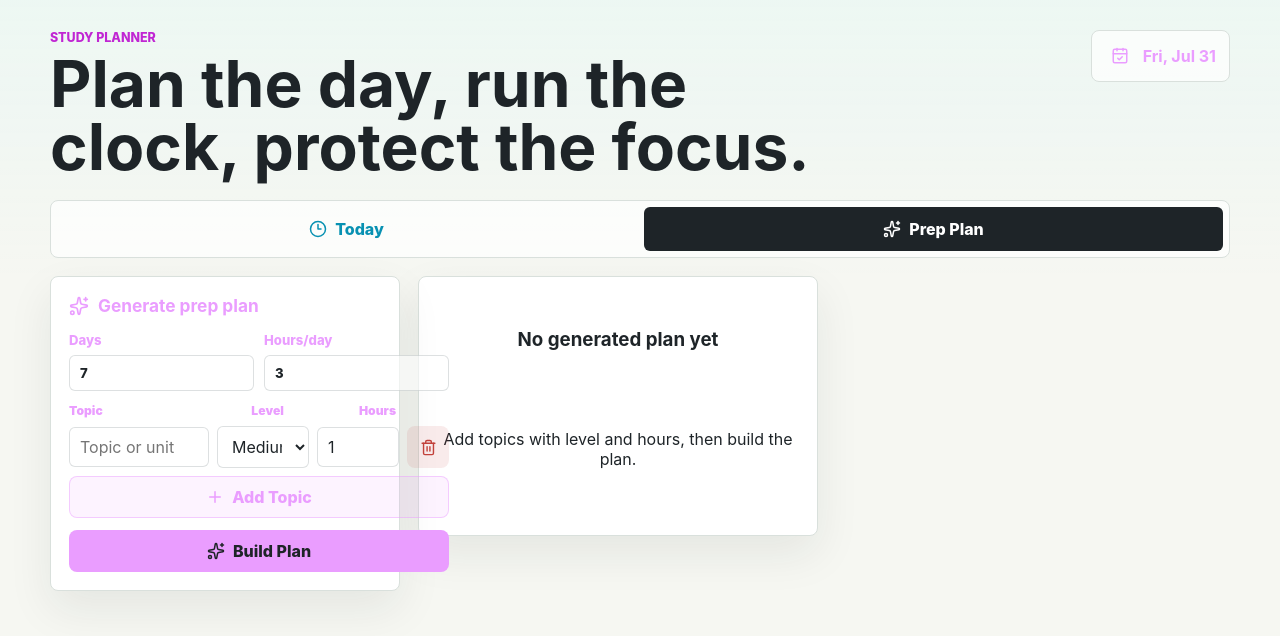
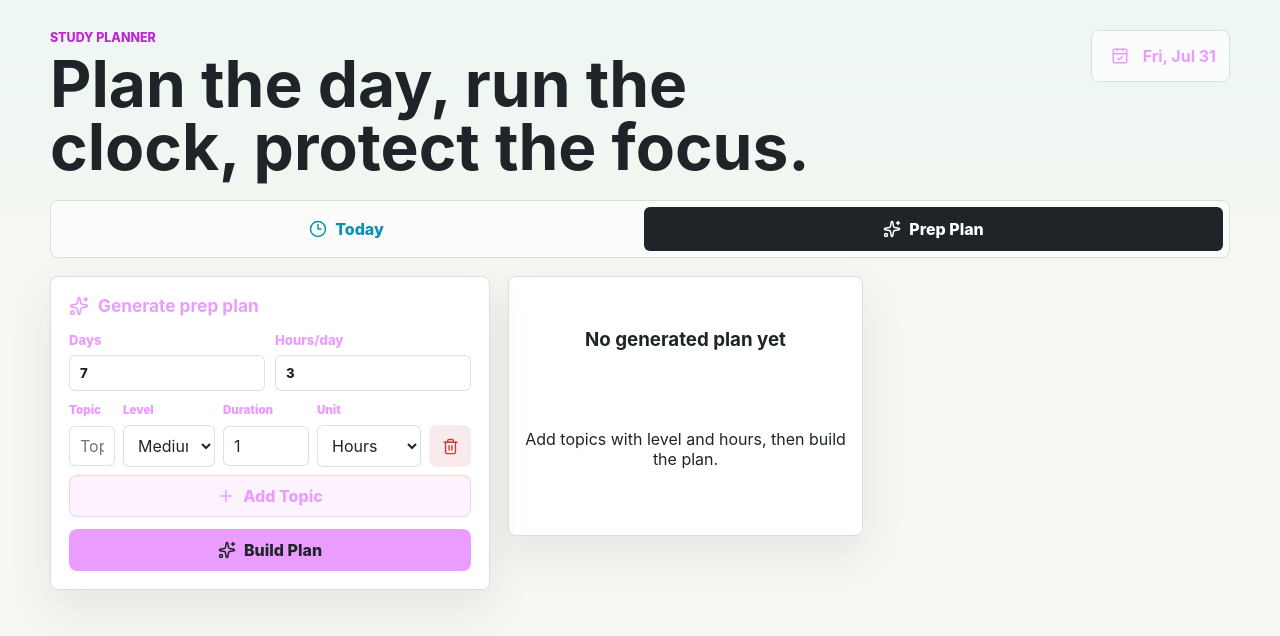
Before and after one commit to ajitaabhardwaj/Study-Planner, a Next.js app: page / in a window 1280 px wide. Both pictures are taken after a click on the button "Prep Plan". Shown: the top 636 px of the page. Built offline with nearby package versions, Linux system fonts and the light colour scheme.

Commit message:
Fix prep plan time inputs

```diff
--- a/app/globals.css
+++ b/app/globals.css
@@ -154,7 +154,7 @@ h3 {
 
 .workspace-grid {
   display: grid;
-  grid-template-columns: minmax(280px, 350px) minmax(0, 1fr);
+  grid-template-columns: minmax(360px, 440px) minmax(0, 1fr);
   gap: 18px;
   align-items: start;
 }
@@ -569,9 +569,14 @@ select:focus {
 
 .topic-row {
   display: grid;
-  grid-template-columns: minmax(140px, 1.4fr) minmax(92px, 0.8fr) minmax(82px, 0.65fr) auto;
+  grid-template-columns: minmax(0, 1fr) 92px 86px 104px 42px;
   gap: 8px;
   align-items: center;
+}
+
+.topic-row > input,
+.topic-row > select {
+  min-width: 0;
 }
 
 .topic-row .icon-button {
@@ -591,7 +596,7 @@ select:focus {
 
 .topic-row-head {
   color: #ea9dff;
-  font-size: 0.76rem;
+  font-size: 0.72rem;
   font-weight: 900;
 }
 
@@ -898,11 +903,15 @@ select:focus {
   }
 
   .topic-row {
-    grid-template-columns: 1fr 1fr auto;
+    grid-template-columns: minmax(0, 1fr) 1fr 1fr 42px;
   }
 
   .topic-row input:first-child {
     grid-column: 1 / -1;
+  }
+
+  .topic-row select[aria-label="Time unit"] {
+    grid-column: span 2;
   }
 
   .topic-row-head {
--- a/app/page.jsx
+++ b/app/page.jsx
@@ -33,7 +33,8 @@ const emptyPrepTopic = () => ({
   id: uid(),
   title: "",
   level: "medium",
-  hours: 1,
+  duration: 1,
+  durationUnit: "hours",
 });
 
 const starterState = {
@@ -305,20 +306,18 @@ export default function StudyPlanner() {
 
   function generatePrepPlan(event) {
     event.preventDefault();
-    const days = Math.max(1, Number(prepForm.days) || 1);
-    const hoursPerDay = Math.max(1, Number(prepForm.hoursPerDay) || 1);
+    const days = Math.max(1, Math.floor(Number(prepForm.days) || 1));
+    const hoursPerDay = Math.max(1, Math.floor(Number(prepForm.hoursPerDay) || 1));
     const dailyCapacity = hoursPerDay * 60;
     const topics = prepForm.topics
       .map((topic, index) => {
-        const allottedHours = Number(topic.hours);
+        const durationValue = Math.max(1, Math.floor(Number(topic.duration ?? topic.hours) || 1));
+        const durationUnit = topic.durationUnit || "hours";
         return {
           id: uid(),
           title: topic.title.trim(),
           level: topic.level,
-          minutes:
-            Number.isFinite(allottedHours) && allottedHours > 0
-              ? allottedHours * 60
-              : Math.max(30, Math.floor(dailyCapacity / 4)),
+          minutes: durationUnit === "minutes" ? durationValue : durationValue * 60,
           done: false,
           order: index,
         };
@@ -650,18 +649,19 @@ function PrepView({
           <div className="form-row">
             <label>
               Days
-              <input type="number" min="1" value={prepForm.days} onChange={(e) => setPrepForm({ ...prepForm, days: e.target.value })} />
+              <input type="number" min="1" step="1" value={prepForm.days} onChange={(e) => setPrepForm({ ...prepForm, days: e.target.value })} />
             </label>
             <label>
               Hours/day
-              <input type="number" min="1" step="0.5" value={prepForm.hoursPerDay} onChange={(e) => setPrepForm({ ...prepForm, hoursPerDay: e.target.value })} />
+              <input type="number" min="1" step="1" value={prepForm.hoursPerDay} onChange={(e) => setPrepForm({ ...prepForm, hoursPerDay: e.target.value })} />
             </label>
           </div>
           <div className="topic-rows" aria-label="Prep topics">
             <div className="topic-row topic-row-head">
               <span>Topic</span>
               <span>Level</span>
-              <span>Hours</span>
+              <span>Duration</span>
+              <span>Unit</span>
               <span />
             </div>
             {prepForm.topics.map((topic) => (
@@ -683,12 +683,20 @@ function PrepView({
                 </select>
                 <input
                   type="number"
-                  min="0.1"
-                  step="0.25"
-                  value={topic.hours}
-                  onChange={(e) => updateTopic(topic.id, { hours: e.target.value })}
-                  aria-label="Hours to allot"
+                  min="1"
+                  step="1"
+                  value={topic.duration ?? topic.hours ?? 1}
+                  onChange={(e) => updateTopic(topic.id, { duration: e.target.value })}
+                  aria-label="Time to allot"
                 />
+                <select
+                  value={topic.durationUnit || "hours"}
+                  onChange={(e) => updateTopic(topic.id, { durationUnit: e.target.value })}
+                  aria-label="Time unit"
+                >
+                  <option value="hours">Hours</option>
+                  <option value="minutes">Minutes</option>
+                </select>
                 <IconButton label="Remove" onClick={() => removeTopicRow(topic.id)} icon={Trash2} danger />
               </div>
             ))}
```
Also changed, not shown: 1 other file (tests, documents, lock files or other folders).
